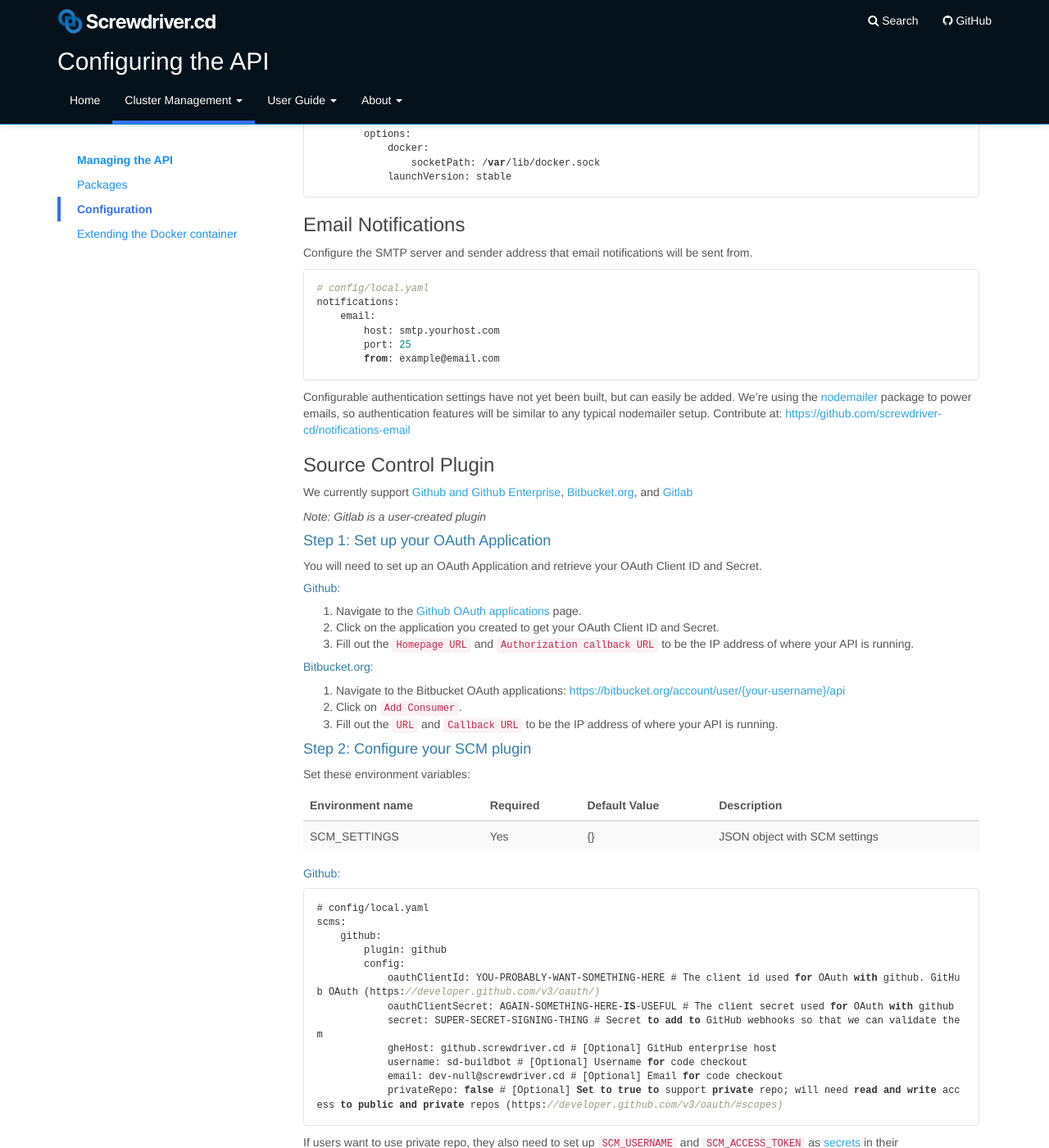
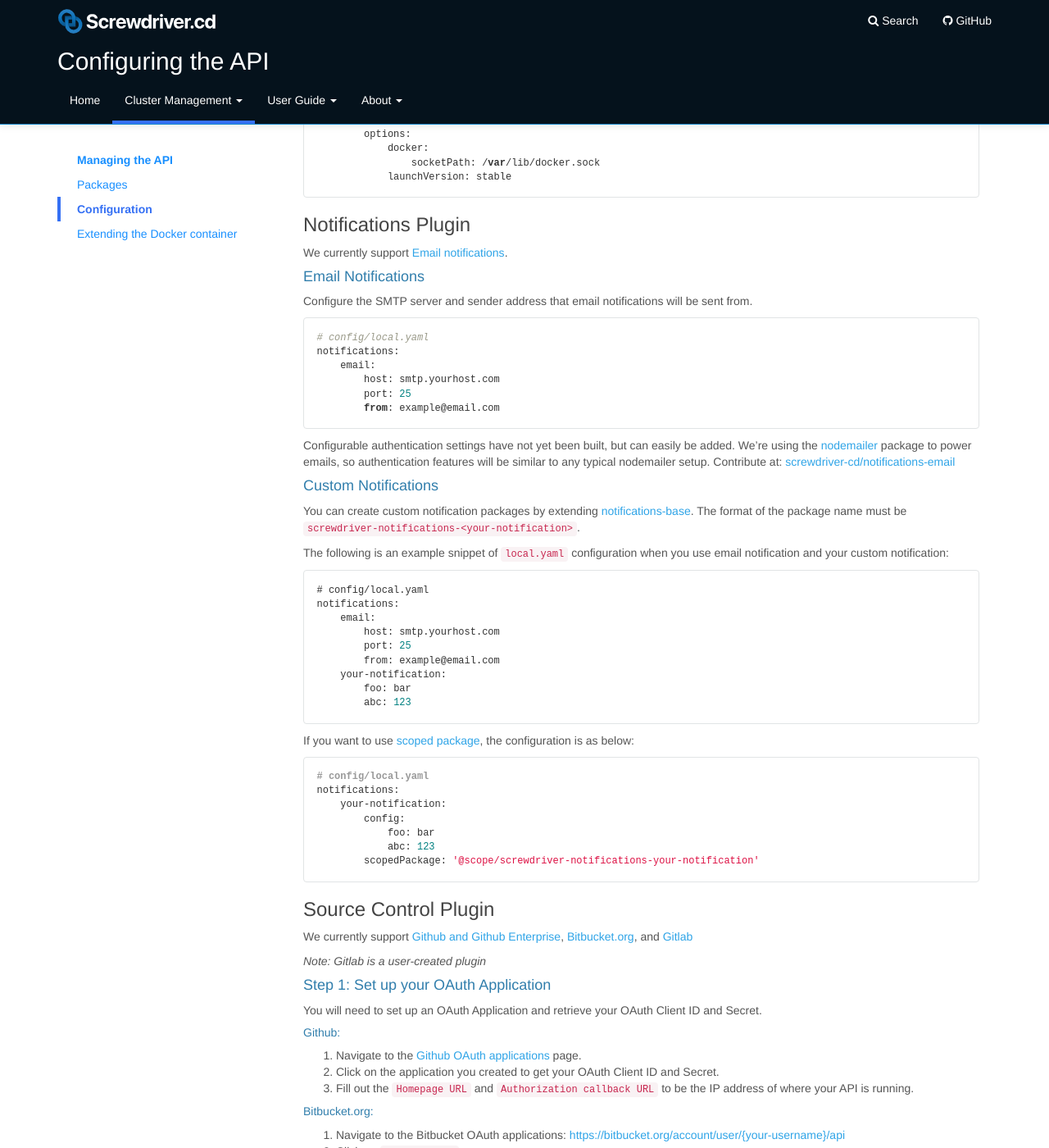
Before and after one commit to screwdriver-cd/guide, a Jekyll site: the page built from docs/cluster-management/configure-api.md, in a window 1280 px wide and 1400 px high, scrolled down 4444 px. Shown: the whole window at 82% size. Built offline with Jekyll 4.4.1, drawn with Linux system fonts in a browser that asks for light colours.

Commit message:
docs(775): update notifications plugin docs including scoped package (#122)
* docs(775): update notifications plugin docs including scoped package

* fix typo

````diff
--- a/docs/cluster-management/configure-api.md
+++ b/docs/cluster-management/configure-api.md
@@ -208,8 +208,10 @@ executor:
                 socketPath: /var/lib/docker.sock
             launchVersion: stable
 ```
+### Notifications Plugin
+We currently support [Email notifications](https://github.com/screwdriver-cd/notifications-email).
 
-### Email Notifications
+#### Email Notifications
 
 Configure the SMTP server and sender address that email notifications will be sent from.
 
@@ -222,7 +224,38 @@ notifications:
         from: example@email.com
 ```
 
-Configurable authentication settings have not yet been built, but can easily be added. We’re using the <a href="https://nodemailer.com/about/">nodemailer</a> package to power emails, so authentication features will be similar to any typical nodemailer setup. Contribute at: <a href="https://github.com/screwdriver-cd/notifications-email">https://github.com/screwdriver-cd/notifications-email</a>
+Configurable authentication settings have not yet been built, but can easily be added. We’re using the [nodemailer](https://nodemailer.com/about/) package to power emails, so authentication features will be similar to any typical nodemailer setup. Contribute at: [screwdriver-cd/notifications-email](https://github.com/screwdriver-cd/notifications-email)
+
+#### Custom Notifications
+
+You can create custom notification packages by extending [notifications-base](https://github.com/screwdriver-cd/notifications-base).
+The format of the package name must be `screwdriver-notifications-<your-notification>`.
+
+The following is an example snippet of `local.yaml` configuration when you use email notification and your custom notification:
+
+```yaml
+# config/local.yaml
+notifications:
+    email:
+        host: smtp.yourhost.com
+        port: 25
+        from: example@email.com
+    your-notification:
+        foo: bar
+        abc: 123
+```
+
+If you want to use [scoped package](https://docs.npmjs.com/misc/scope), the configuration is as below:
+
+```yaml
+# config/local.yaml
+notifications:
+    your-notification:
+        config:
+            foo: bar
+            abc: 123
+        scopedPackage: '@scope/screwdriver-notifications-your-notification'
+```
 
 ### Source Control Plugin
 
````
